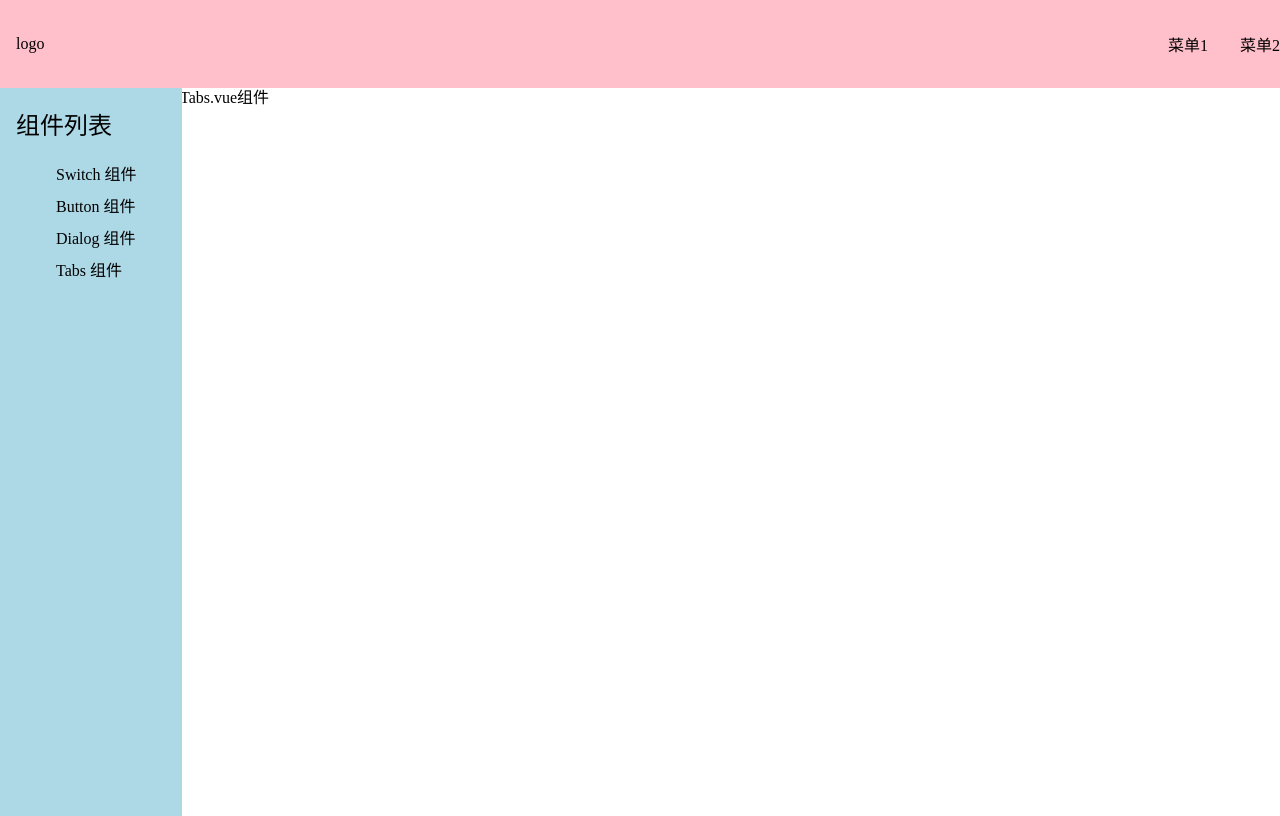
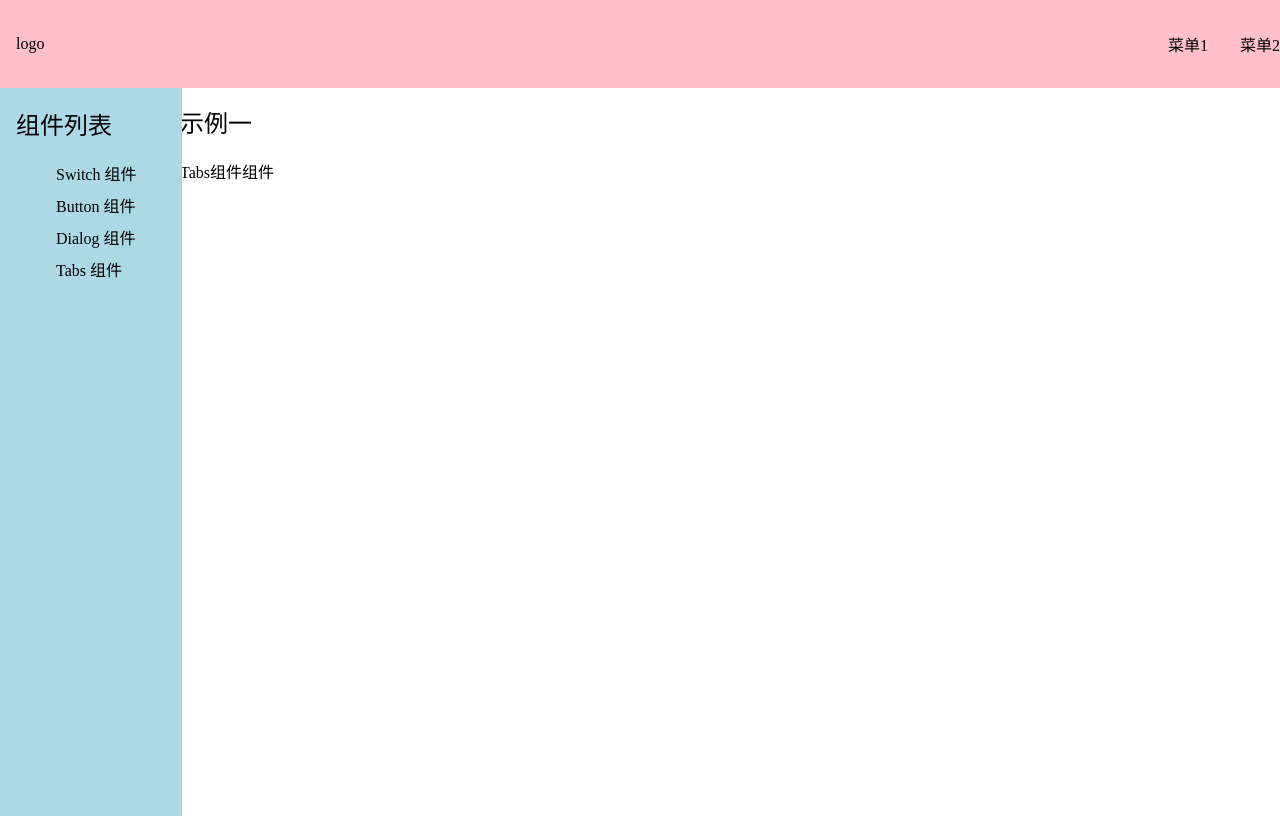
Before and after one commit to suweih/gulu-ui-1, a Vue app: page /#/doc/tabs in a window 1280 px wide. Built offline with nearby package versions, Linux system fonts and the light colour scheme.

Commit message:
创建Tab,Tabs组件

```diff
--- a/src/components/TabsDemo.vue
+++ b/src/components/TabsDemo.vue
@@ -1,5 +1,17 @@
 <template>
-  <div>
-    Tabs.vue组件
-  </div>
+  <h2>示例一</h2>
+  <Tabs>
+    <Tab title="导航1">内容1</Tab>
+    <Tab title="导航2">内容2</Tab>
+  </Tabs>
 </template>
+
+<script lang="ts">
+import Tabs from '../lib/Tabs.vue';
+import Tab from '../lib/Tab.vue';
+
+export default {
+  components: {Tab, Tabs}
+};
+
+</script>
--- /dev/null
+++ b/src/lib/Tab.vue
@@ -0,0 +1,8 @@
+<template>
+  <div>
+    Tab组件
+  </div>
+</template>
+<script>
+export default {}
+</script>
--- /dev/null
+++ b/src/lib/Tabs.vue
@@ -0,0 +1,8 @@
+<template>
+  <div>
+    Tabs组件组件
+  </div>
+</template>
+<script>
+export default {}
+</script>
```
